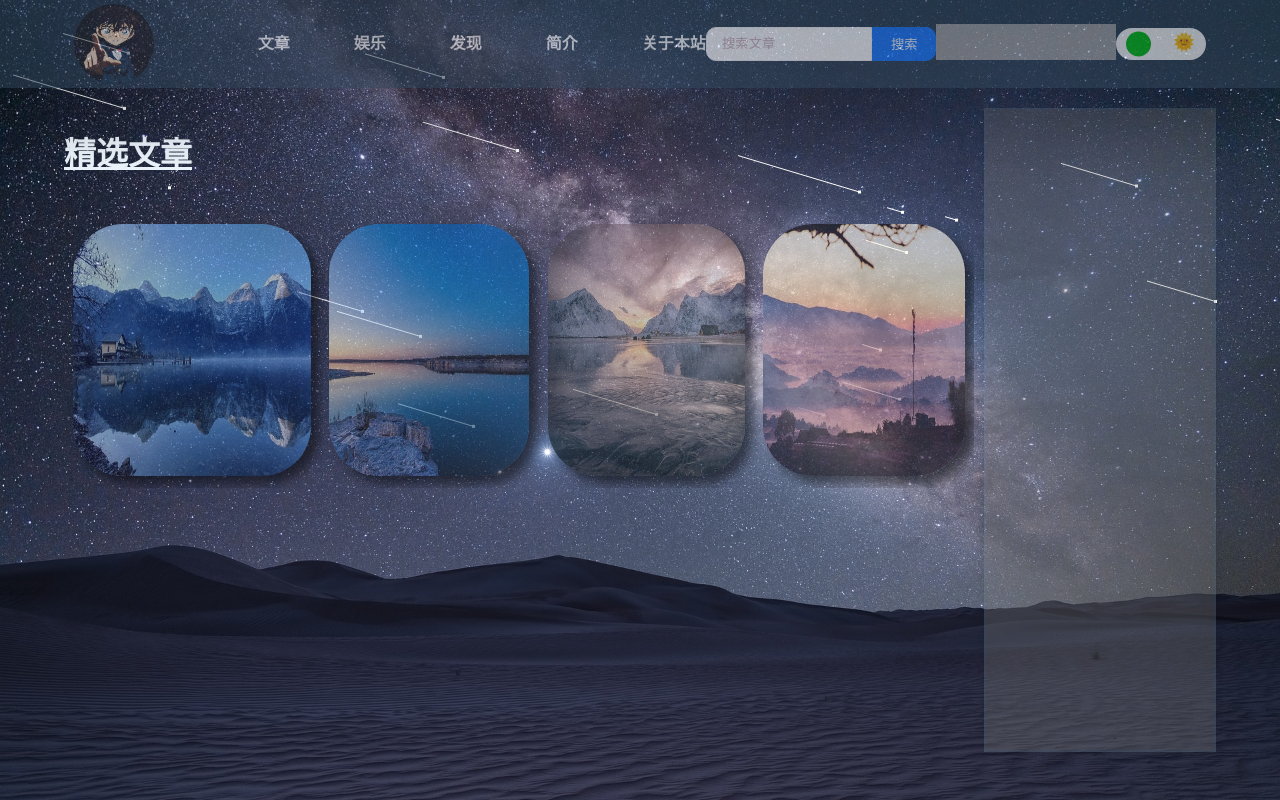
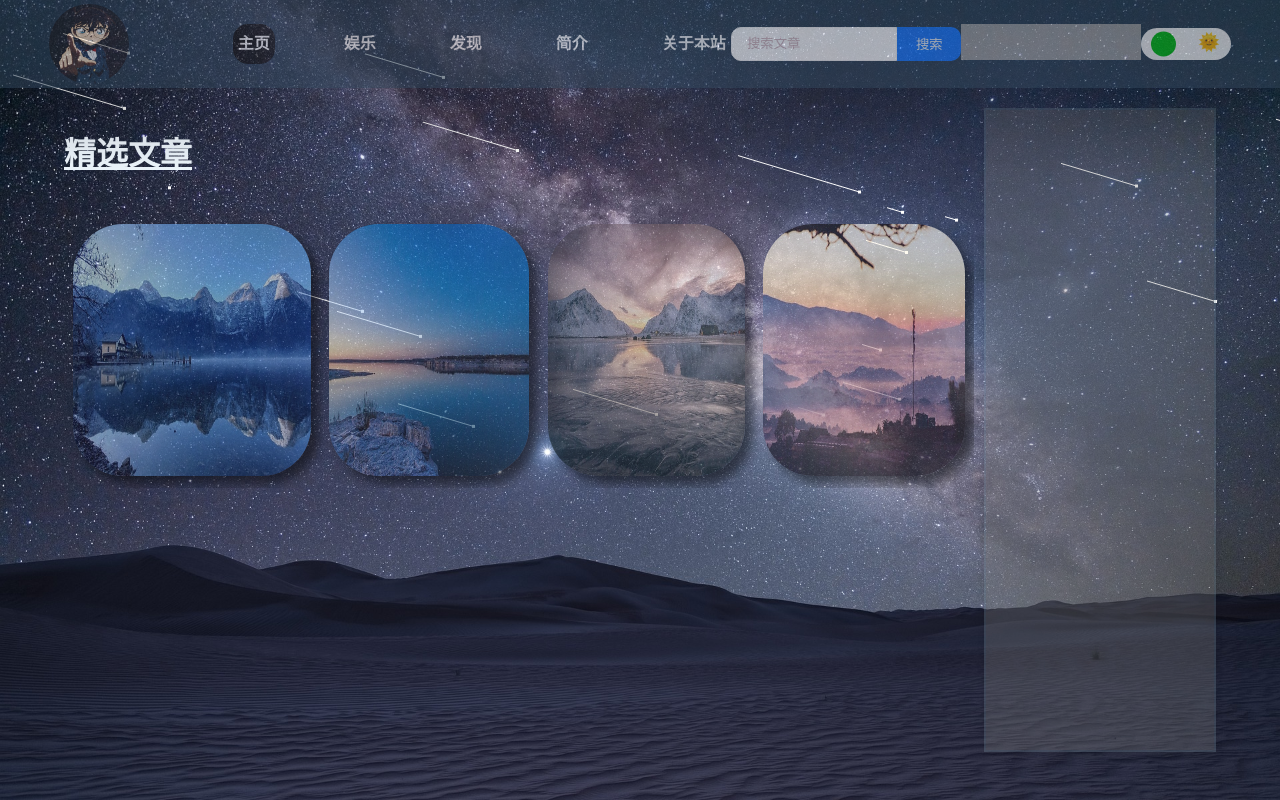
Before and after one commit to kurong99/personal-blog, a Vue app in the folder personal-blog/: page / in a window 1280 px wide. Shown: the top 800 px of the page. Built offline with nearby package versions, Linux system fonts and the light colour scheme; grey boxes are pictures that could not be loaded.

Commit message:
<add> navselection style

```diff
--- a/personal-blog/src/components/HeaderComponent.vue
+++ b/personal-blog/src/components/HeaderComponent.vue
@@ -10,7 +10,7 @@
             </div>
             <nav>
                 <ul class="nav-list">
-                    <li><a href="#">文章</a></li>
+                    <li class="active"><a href="#">主页</a></li>
                     <li><a href="#">娱乐</a></li>
                     <li><a href="#">发现</a></li>
                     <li><a href="#">简介</a></li>
@@ -126,7 +126,8 @@
     .nav-list li {
         float: left;
         margin-left: 4em;
-        line-height: 40px;
+        padding: 5px;
+        line-height: 30px;
     }
     .nav-list li a {
         color:whitesmoke;
@@ -136,7 +137,12 @@
     .nav-list li a:hover {
         color: #c3272b;
     }
-
+    /* 被选中后的样式 */
+    .active {
+        opacity: 1;
+        background-color: #111211;
+        border-radius: 15px;
+    }
     /* 搜索框和按钮*/
     .search,.btn {
         box-sizing:border-box;
```
